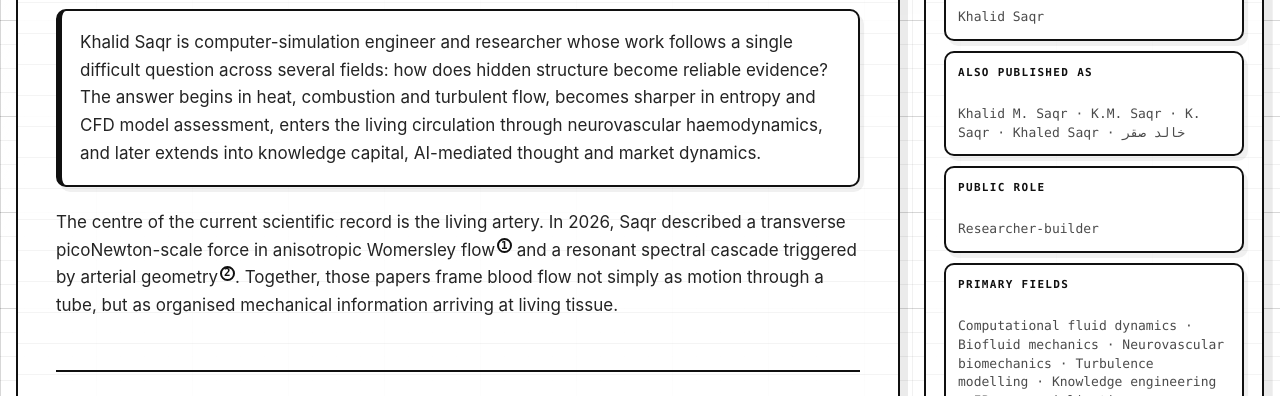
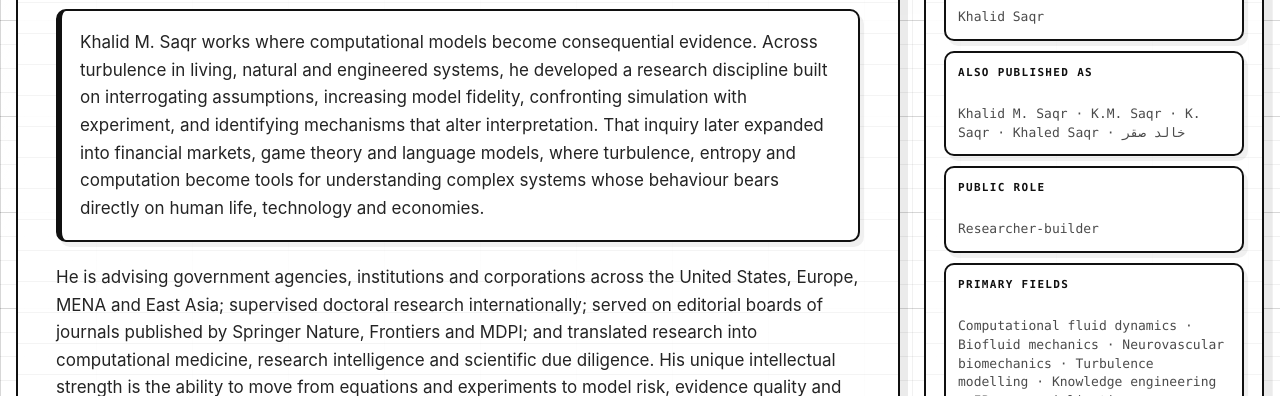
Before and after one commit to khalid-saqr/khalid-saqr, a plain HTML site: page index.html in a window 1280 px wide. Shown: the part 556-952 px from the top of the page. Drawn offline with Linux system fonts and the light colour scheme.

Commit message:
Update Overview research profile

```diff
--- a/index.html
+++ b/index.html
@@ -35,8 +35,8 @@
 <div class="page layout">
   <main id="main">
 <section aria-labelledby="overview"><h2 id="overview">Overview</h2>
-      <p class="lead">Khalid Saqr is computer-simulation engineer and researcher whose work follows a single difficult question across several fields: how does hidden structure become reliable evidence? The answer begins in heat, combustion and turbulent flow, becomes sharper in entropy and CFD model assessment, enters the living circulation through neurovascular haemodynamics, and later extends into knowledge capital, AI-mediated thought and market dynamics.</p>
-      <p>The centre of the current scientific record is the living artery. In 2026, Saqr described a transverse picoNewton-scale force in anisotropic Womersley flow<sup class="refmark"><a aria-label="Reference 1" href="#ref-1">1</a></sup> and a resonant spectral cascade triggered by arterial geometry<sup class="refmark"><a aria-label="Reference 2" href="#ref-2">2</a></sup>. Together, those papers frame blood flow not simply as motion through a tube, but as organised mechanical information arriving at living tissue.</p>
+      <p class="lead">Khalid M. Saqr works where computational models become consequential evidence. Across turbulence in living, natural and engineered systems, he developed a research discipline built on interrogating assumptions, increasing model fidelity, confronting simulation with experiment, and identifying mechanisms that alter interpretation. That inquiry later expanded into financial markets, game theory and language models, where turbulence, entropy and computation become tools for understanding complex systems whose behaviour bears directly on human life, technology and economies.</p>
+      <p>He is advising government agencies, institutions and corporations across the United States, Europe, MENA and East Asia; supervised doctoral research internationally; served on editorial boards of journals published by Springer Nature, Frontiers and MDPI; and translated research into computational medicine, research intelligence and scientific due diligence. His unique intellectual strength is the ability to move from equations and experiments to model risk, evidence quality and high-consequence technical judgment.</p>
     </section>
 <section aria-labelledby="early-discipline"><h2 id="early-discipline">Early research</h2>
       <p>The earliest studies show a practical engineering discipline: make a system respond to changing conditions without losing useful energy. Bus air-conditioning work turned passenger comfort in hot, humid environments into a control problem<sup class="refmark"><a aria-label="Reference 71" href="#ref-71">71</a></sup>. Thermoelectric-generator studies asked whether exhaust heat could be recovered rather than discarded<sup class="refmark"><a aria-label="Reference 73" href="#ref-73">73</a></sup>, and early pipe-flow work treated heat transfer as a geometric problem inside moving fluid<sup class="refmark"><a aria-label="Reference 75" href="#ref-75">75</a></sup>.</p>
```
